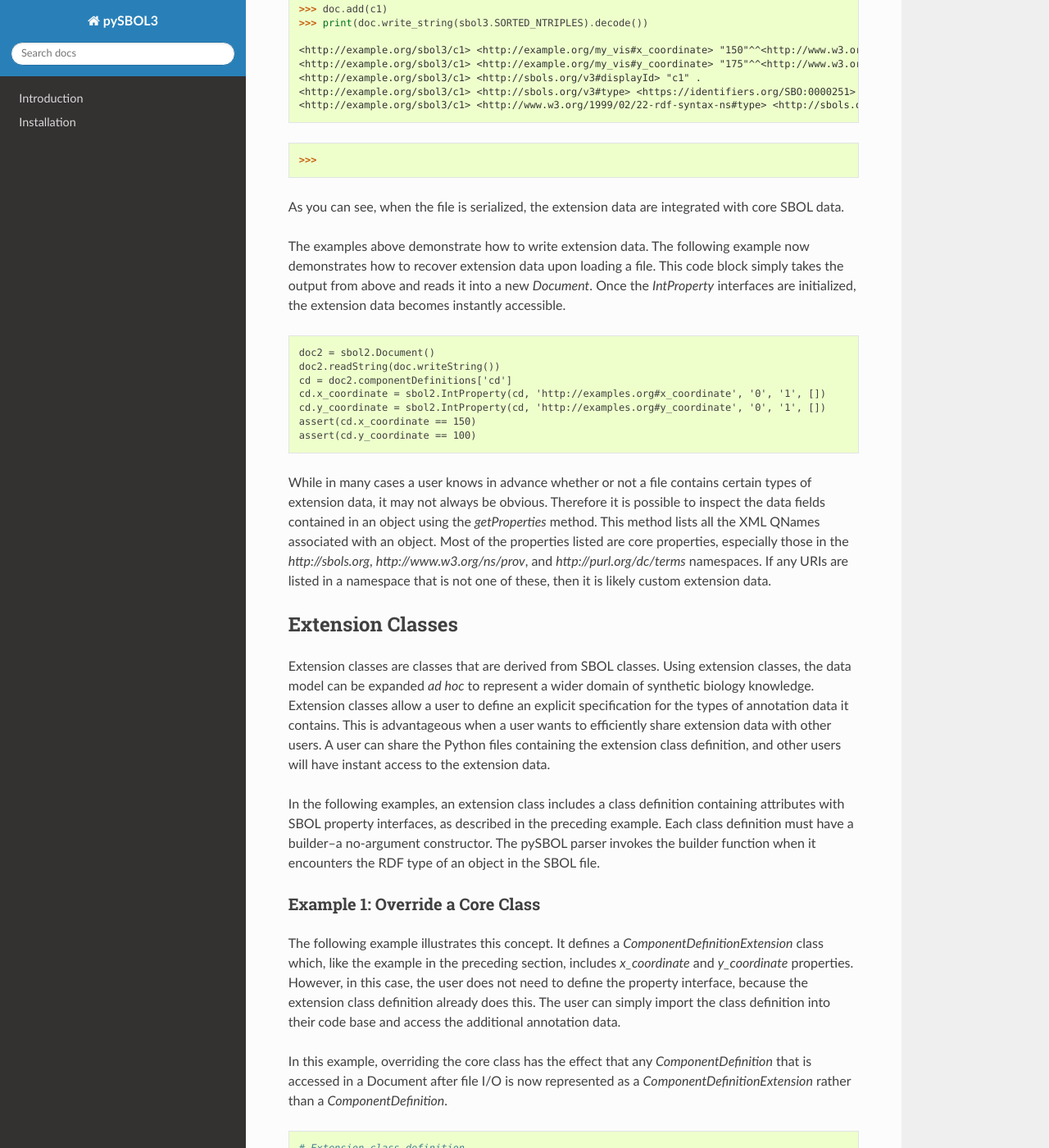
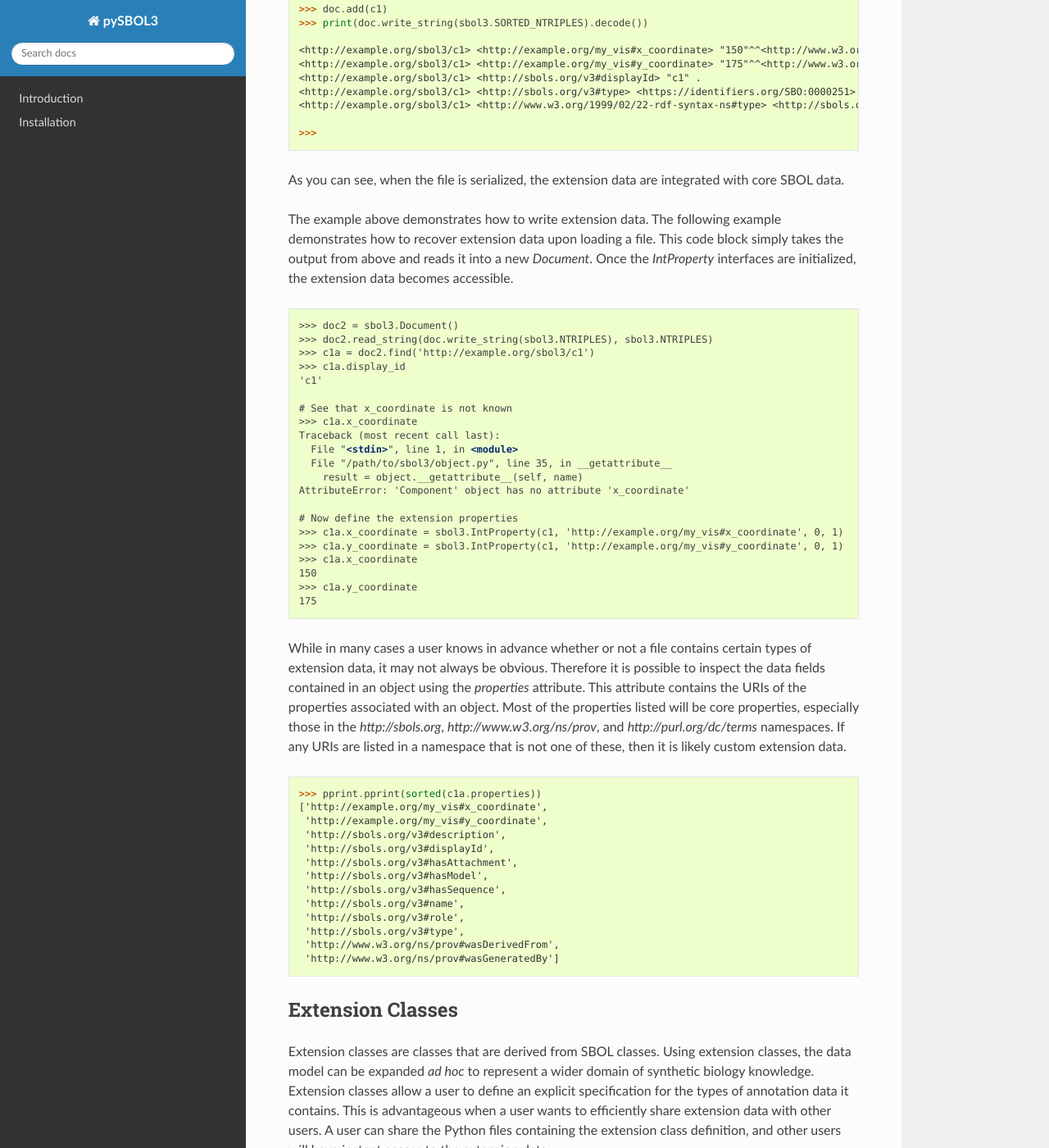
Before and after one commit to SynBioDex/pySBOL3, a Sphinx documentation site: the page built from docs/extensions.rst, in a window 1280 px wide and 1400 px high, scrolled down 1320 px. Shown: the whole window at 82% size. Built offline with Sphinx 7.4.7 and the Read the Docs theme 2.0.0, drawn with Linux system fonts in a browser that asks for light colours; some of the changed text lies outside the part shown.

Commit message:
More extension documentation

```diff
--- a/docs/extensions.rst
+++ b/docs/extensions.rst
@@ -82,55 +82,113 @@
     <http://example.org/sbol3/c1> <http://sbols.org/v3#type> <https://identifiers.org/SBO:0000251> .
     <http://example.org/sbol3/c1> <http://www.w3.org/1999/02/22-rdf-syntax-ns#type> <http://sbols.org/v3#Component> .
 
->>>
+    >>>
 
 .. end
 
 As you can see, when the file is serialized, the extension data are integrated with core SBOL data.
 
-The examples above demonstrate how to write extension data. The
-following example now demonstrates how to recover extension data upon
+The example above demonstrates how to write extension data. The
+following example demonstrates how to recover extension data upon
 loading a file. This code block simply takes the output from above and
 reads it into a new `Document`. Once the `IntProperty` interfaces are
-initialized, the extension data becomes instantly accessible.
+initialized, the extension data becomes accessible.
 
 .. code:: xml
 
-  doc2 = sbol2.Document()
-  doc2.readString(doc.writeString())
-  cd = doc2.componentDefinitions['cd']
-  cd.x_coordinate = sbol2.IntProperty(cd, 'http://examples.org#x_coordinate', '0', '1', [])
-  cd.y_coordinate = sbol2.IntProperty(cd, 'http://examples.org#y_coordinate', '0', '1', [])
-  assert(cd.x_coordinate == 150)
-  assert(cd.y_coordinate == 100)
+    >>> doc2 = sbol3.Document()
+    >>> doc2.read_string(doc.write_string(sbol3.NTRIPLES), sbol3.NTRIPLES)
+    >>> c1a = doc2.find('http://example.org/sbol3/c1')
+    >>> c1a.display_id
+    'c1'
+
+    # See that x_coordinate is not known
+    >>> c1a.x_coordinate
+    Traceback (most recent call last):
+      File "<stdin>", line 1, in <module>
+      File "/path/to/sbol3/object.py", line 35, in __getattribute__
+        result = object.__getattribute__(self, name)
+    AttributeError: 'Component' object has no attribute 'x_coordinate'
+
+    # Now define the extension properties
+    >>> c1a.x_coordinate = sbol3.IntProperty(c1, 'http://example.org/my_vis#x_coordinate', 0, 1)
+    >>> c1a.y_coordinate = sbol3.IntProperty(c1, 'http://example.org/my_vis#y_coordinate', 0, 1)
+    >>> c1a.x_coordinate
+    150
+    >>> c1a.y_coordinate
+    175
+
 .. end
 
-While in many cases a user knows in advance whether or not a file contains certain types of extension data, it may not always be obvious. Therefore it is possible to inspect the data fields contained in an object using the `getProperties` method. This method lists all the XML QNames associated with an object. Most of the properties listed are core properties, especially those in the `http://sbols.org`, `http://www.w3.org/ns/prov`, and `http://purl.org/dc/terms` namespaces. If any URIs are listed in a namespace that is not one of these, then it is likely custom extension data.
+While in many cases a user knows in advance whether or not a file
+contains certain types of extension data, it may not always be
+obvious. Therefore it is possible to inspect the data fields contained
+in an object using the `properties` attribute. This attribute contains
+the URIs of the properties associated with an object. Most of the
+properties listed will be core properties, especially those in the
+`http://sbols.org`, `http://www.w3.org/ns/prov`, and
+`http://purl.org/dc/terms` namespaces. If any URIs are listed in a
+namespace that is not one of these, then it is likely custom extension
+data.
 
 .. code:: python
-  print(cd.getProperties)
 
-  ['http://sbols.org/v2#identity', 'http://sbols.org/v2#persistentIdentity', 'http://sbols.org/v2#displayId', 'http://sbols.org/v2#version', 'http://purl.org/dc/terms/title', 'http://purl.org/dc/terms/description', 'http://www.w3.org/ns/prov#wasDerivedFrom', 'http://www.w3.org/ns/prov#wasGeneratedBy', 'http://sbols.org/v2#attachment', 'http://sbols.org/v2#type', 'http://sbols.org/v2#role', 'http://sbols.org/v2#sequence', 'http://examples.org#x_coordinate', 'http://examples.org#y_coordinate', 'http://sbols.org/v2#sequenceAnnotation', 'http://sbols.org/v2#component', 'http://sbols.org/v2#sequenceConstraint']
+    >>> pprint.pprint(sorted(c1a.properties))
+    ['http://example.org/my_vis#x_coordinate',
+     'http://example.org/my_vis#y_coordinate',
+     'http://sbols.org/v3#description',
+     'http://sbols.org/v3#displayId',
+     'http://sbols.org/v3#hasAttachment',
+     'http://sbols.org/v3#hasModel',
+     'http://sbols.org/v3#hasSequence',
+     'http://sbols.org/v3#name',
+     'http://sbols.org/v3#role',
+     'http://sbols.org/v3#type',
+     'http://www.w3.org/ns/prov#wasDerivedFrom',
+     'http://www.w3.org/ns/prov#wasGeneratedBy']
+
 .. end
 
 -----------------------------------
 Extension Classes
 -----------------------------------
-Extension classes are classes that are derived from SBOL classes. Using extension classes, the data model can be expanded *ad hoc* to represent a wider domain of synthetic biology knowledge. Extension classes allow a user to define an explicit specification for the types of annotation data it contains. This is advantageous when a user wants to efficiently share extension data with other users. A user can share the Python files containing the extension class definition, and other users will have instant access to the extension data.
 
-In the following examples, an extension class includes a class definition containing attributes with SBOL property interfaces, as described in the preceding example. Each class definition must have a builder--a no-argument constructor. The pySBOL parser invokes the builder function when it encounters the RDF type of an object in the SBOL file.
+Extension classes are classes that are derived from SBOL
+classes. Using extension classes, the data model can be expanded *ad
+hoc* to represent a wider domain of synthetic biology
+knowledge. Extension classes allow a user to define an explicit
+specification for the types of annotation data it contains. This is
+advantageous when a user wants to efficiently share extension data
+with other users. A user can share the Python files containing the
+extension class definition, and other users will have instant access
+to the extension data.
+
+In the following examples, an extension class includes a class
+definition containing attributes with SBOL property interfaces, as
+described in the preceding example. Each class definition must have a
+builder function. The pySBOL parser invokes the builder function when
+it encounters the RDF type of an object in the SBOL file.
 
 Example 1: Override a Core Class
 --------------------------------
 
-The following example illustrates this concept. It defines a `ComponentDefinitionExtension` class which, like the example in the preceding section, includes `x_coordinate` and `y_coordinate` properties. However, in this case, the user does not need to define the property interface, because the extension class definition already does this. The user can simply import the class definition into their code base and access the additional annotation data.
+The following example illustrates this concept. It defines a
+`ComponentExtension` class which, like the example in the
+preceding section, includes `x_coordinate` and `y_coordinate`
+properties. However, in this case, the user does not need to define
+the property interface, because the extension class definition already
+does this. The user can simply import the class definition into their
+code base and access the additional annotation data.
 
-In this example, overriding the core class has the effect that any `ComponentDefinition` that is accessed in a Document after file I/O is now represented as a `ComponentDefinitionExtension` rather than a `ComponentDefinition`.
+In this example, overriding the core class has the effect that any
+`Component` that is accessed in a Document after file I/O is
+now represented as a `ComponentExtension` rather than a
+`Component`.
 
 .. code:: python
 
   # Extension class definition
-  class ComponentDefinitionOverride(sbol2.ComponentDefinition):
+  class ComponentExtension(sbol3.Component):
 
       # Note that a no-argument constructor is defined using a default URI
       def __init__(self, uri='example'):
@@ -140,8 +198,8 @@
 
   # It is important to register the constructor, so the pySBOL parser can call
   # the correct constructor when it encounters `type_uri` in the SBOL file.
-  # The following statement overrides the ComponentDefinition builder so that
-  # the ComponentDefinitionExtension builder is invoked by the parser
+  # The following statement overrides the Component builder so that
+  # the ComponentExtension builder is invoked by the parser
   Config.register_extension_class(ComponentDefinitionExtension,
                                   sbol2.SBOL_COMPONENT_DEFINITION)
 
```
Also changed, not shown: 1 other file.
